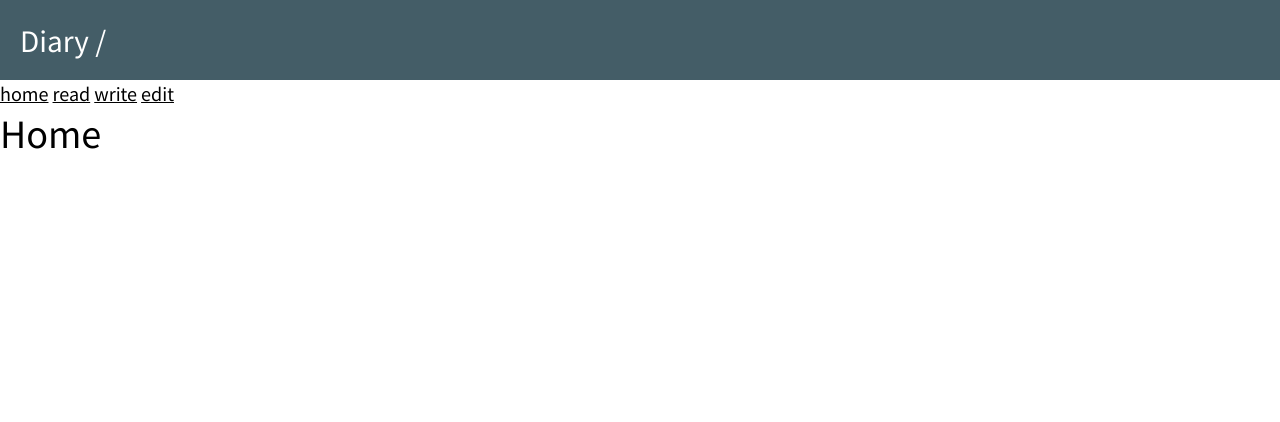
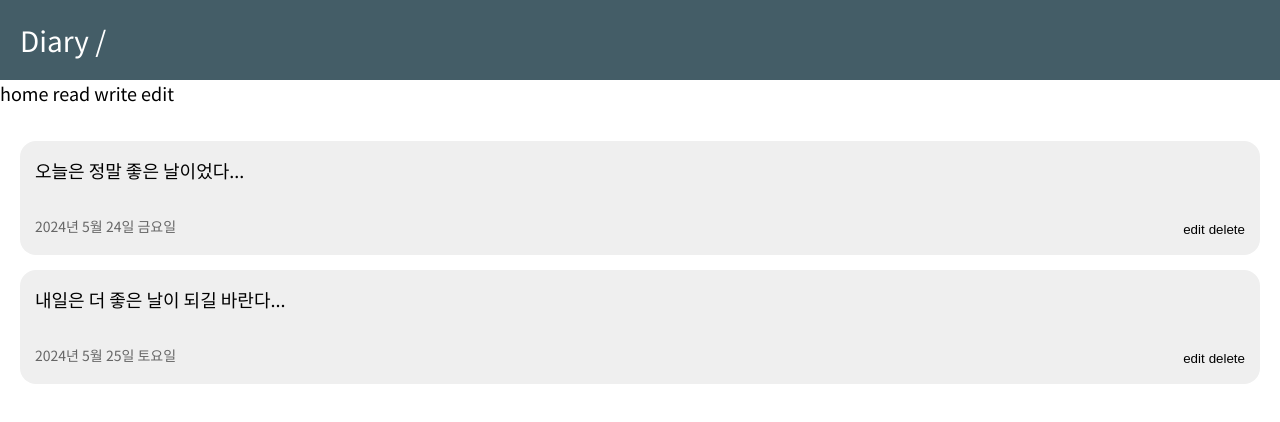
Before and after one commit to csslick/sveltekit-diary-app, a SvelteKit app: page / in a window 1280 px wide. Shown: the top 422 px of the page. Built offline with nearby package versions, Linux system fonts and the light colour scheme.

Commit message:
81.home 영역에 일기 목록 표시하기

```diff
--- a/src/app.scss
+++ b/src/app.scss
@@ -20,4 +20,44 @@ h1, h2, h3, h4, h5, h6 {
   font-weight: 400;
 }
 
-a { color: inherit; }
+a {
+  color: inherit;
+  text-decoration: none;
+}
+
+
+main {
+  padding: 35px 20px;
+}
+
+.container {
+  width: 100%;
+  padding: 35px 20px;
+}
+
+.diary {
+  background: var(--bg-light);
+  border-radius: 1rem;
+  margin-bottom: 15px;
+  padding: 1rem 15px;
+
+  .content {
+    margin-bottom: 30px;
+  }
+
+  .bottom-info {
+    display: flex;
+    justify-content: space-between;
+    align-items: center;
+    .date {
+      font-size: 14px;
+      color: var(--text-mid);
+    }
+  }
+
+  .btn {
+    border: none;
+    background: transparent;
+    cursor: pointer;
+  }
+}
--- a/src/routes/+page.svelte
+++ b/src/routes/+page.svelte
@@ -3,4 +3,19 @@
   console.log($diaries)
 </script>
 
-<h1>Home</h1>
+<main class='container'>
+  {#each $diaries as diary}
+  <div class='diary'>
+    <a href={`/read/${diary.id}`}>
+      <p class="content">{diary.content}</p>
+    </a>
+    <div class="bottom-info">
+      <span class="date">{diary.date}</span>
+      <div class="btns">
+        <button class="btn">edit</button>
+        <button class="btn">delete</button>
+      </div>
+    </div>
+  </div>
+  {/each}
+</main>
```
